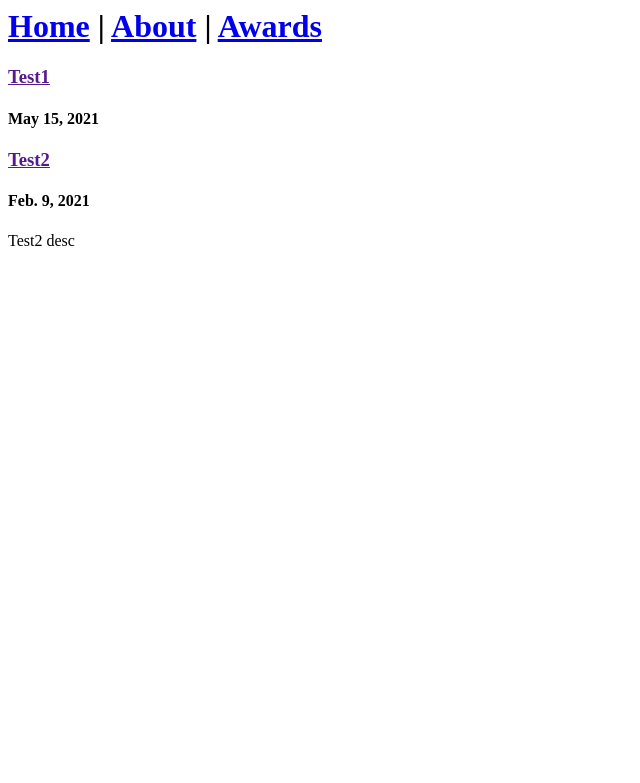
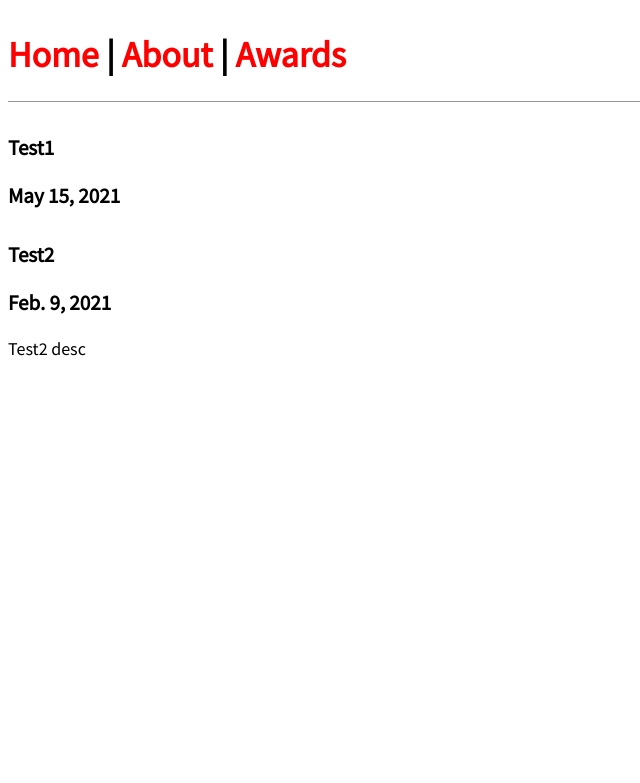
Before and after one commit to yongxiangng/DjangoWeb, a Django app: page /awards/ in a window 1280 px wide. Shown: the top 783 px of the page, without its empty margins (0-640 px from the left). Run offline with Django 3.2, Linux system fonts and the light colour scheme; data comes from the database, SQL or seed files in the repository.

Commit message:
Add styling

```diff
--- /dev/null
+++ b/static/css/base.css
@@ -0,0 +1,51 @@
+body {
+    font-family: 'Source Sans Pro', sans-serif;
+    font-size: 18px;
+}
+
+header {
+    border-bottom: 1px solid #999;
+    margin-bottom: 2rem;
+    display: flex;
+}
+
+header h1 a {
+    color: red;
+    text-decoration: none;
+}
+
+/* Not used */
+
+/* .nav-left {
+    margin-right: auto;
+}
+
+.nav-right {
+    display: flex;
+    padding-top: 2rem;
+} */
+
+/* Some of these are not used but left for reference */
+
+.award-entry {
+    margin-bottom: 2rem;
+}
+
+.award-entry h2 {
+    margin: 0.5rem 0;
+}
+
+.award-entry h2 a,
+.award-entry h2 a:visited {
+    color: blue;
+    text-decoration: none;
+}
+
+.award-entry p {
+    margin: 0;
+    font-weight: 400;
+}
+
+.award-entry h2 a:hover {
+    color: red;
+}
--- a/templates/award.html
+++ b/templates/award.html
@@ -3,8 +3,10 @@
 {% block content %}
     {% for award in all_awards_list %}
         <div class="award-entry">
-            <h3><a href="">{{ award.title }}</a></h3>
-            <h4>{{ award.date }}</h4>
+            <div class="award-entry-header">
+                <h3>{{ award.title }}</h3>
+                <h3>{{ award.date }}</h3>
+            </div>
             <p>{{ award.description }}</p>
         </div>
     {% endfor %}
--- a/templates/base.html
+++ b/templates/base.html
@@ -1,10 +1,18 @@
+{% load static %}
 <html>
     <head>
-        <title>Yong Xiang</title>
+        <title>Ng Yong Xiang</title>
+        <link href="https://fonts.googleapis.com/css?family=Source+Sans+Pro:400"
+        rel="stylesheet">
+        <link href="{% static 'css/base.css' %}" rel="stylesheet">
     </head>
     <body>
         <header>
-            <h1><a href="{% url 'home' %}">Home</a> | <a href="{% url 'about' %}">About</a> | <a href="{% url 'awards' %}">Awards</a></h1>
+            <h1>
+                <a href="{% url 'home' %}">Home</a> |
+                <a href="{% url 'about' %}">About</a> |
+                <a href="{% url 'awards' %}">Awards</a>
+            </h1>
         </header>
         <div>
             {% block content %}
--- a/website_project/settings.py
+++ b/website_project/settings.py
@@ -124,3 +124,4 @@ USE_TZ = True
 # https://docs.djangoproject.com/en/3.0/howto/static-files/
 
 STATIC_URL = '/static/'
+STATICFILES_DIRS = [os.path.join(BASE_DIR, 'static')]
```
